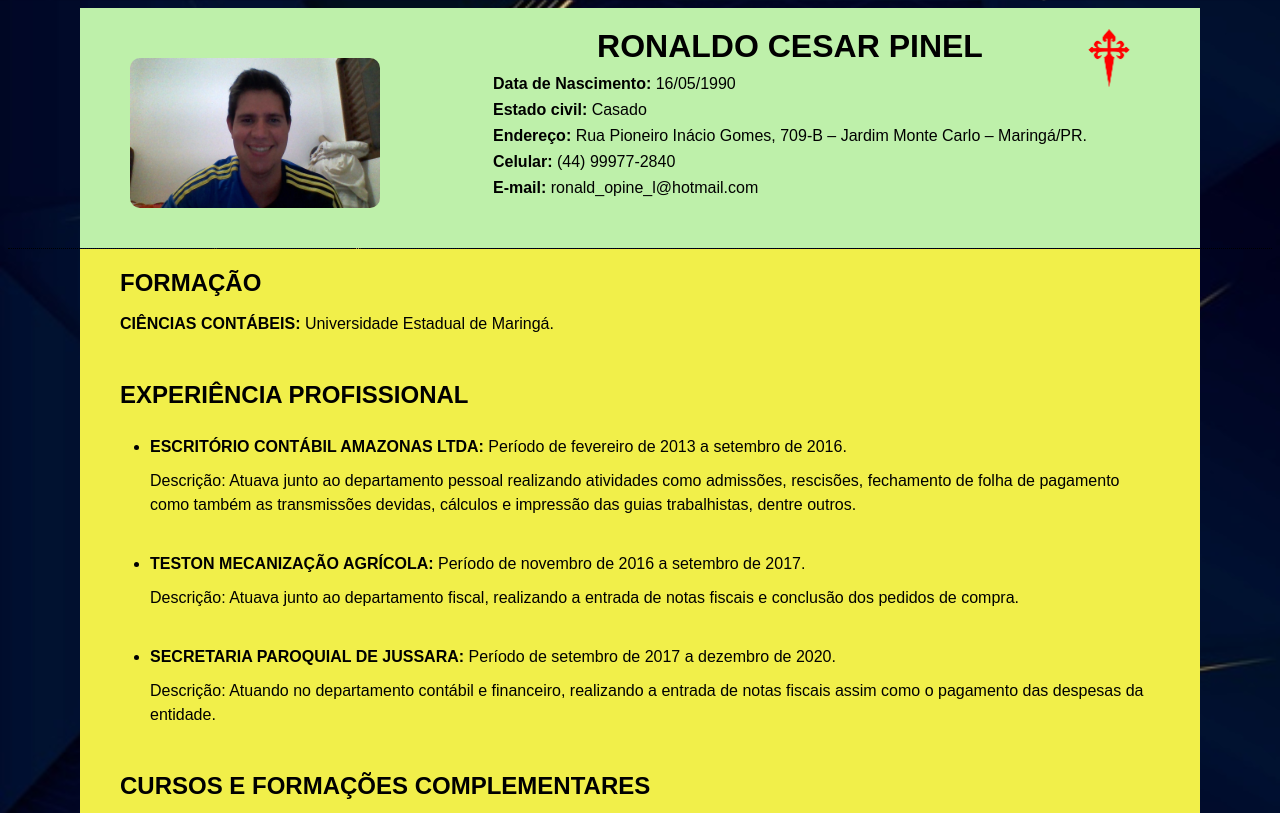
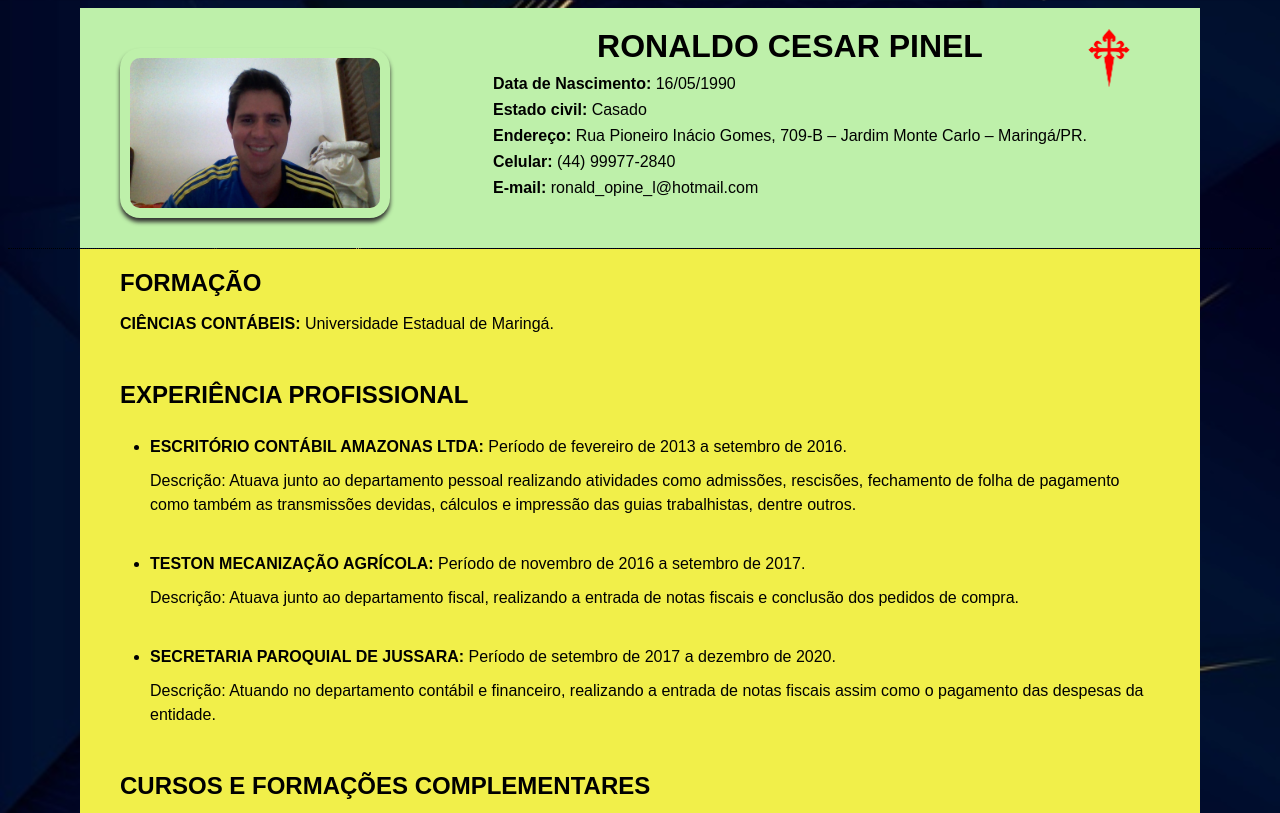
Before and after one commit to RonaldoPinel/ronaldopinel.github.io, a plain HTML site: page index.html in a window 1280 px wide. Shown: the top 813 px of the page. Drawn offline with Linux system fonts and the light colour scheme; a script that the page names is missing.

Commit message:
Atualização

```diff
--- a/index.html
+++ b/index.html
@@ -18,7 +18,7 @@
                     <img class="imagemcruz" src="imagens/cruz.jpg">
 
                 <div >
-                    <img class="auto_relevo" src="imagens/foto1.jpg">
+                    <img class="img_relevo" src="imagens/foto1.jpg">
                 </div>
                 <div class="dados_pessoais">
                     <h1>RONALDO CESAR PINEL</h1>
--- a/style.css
+++ b/style.css
@@ -12,10 +12,8 @@ background-image:url(imagens/imagem_de_fundo.jpg) ;
 background-size: 100%;
 }
 
-.auto_relevo{position: relative; top: 0;}
-.auto_relevo:hover{top:-4px; box-shadow: 0 4px 4px rgb(51, 51, 49); transition: all .2s ease-in-out;}
-.auto_relevo:visited{ top: 0; box-shadow: none; transition: none;}
 
+.img_relevo{top:-4px; box-shadow: 0 4px 4px rgb(51, 51, 49);}
 header{
     border-bottom: 1px dotted;
 }
@@ -144,6 +142,7 @@ footer div .direitos{
     .auto_relevo{position: relative; top: 0;}
     .auto_relevo:hover{top:-4px; box-shadow: 0 4px 4px rgb(51, 51, 49); transition: all .2s ease-in-out;}
 
+    .img_relevo{top:-4px; box-shadow: 0 4px 4px rgb(51, 51, 49);}
     header{
         border-bottom: 1px dotted;
     }
```
